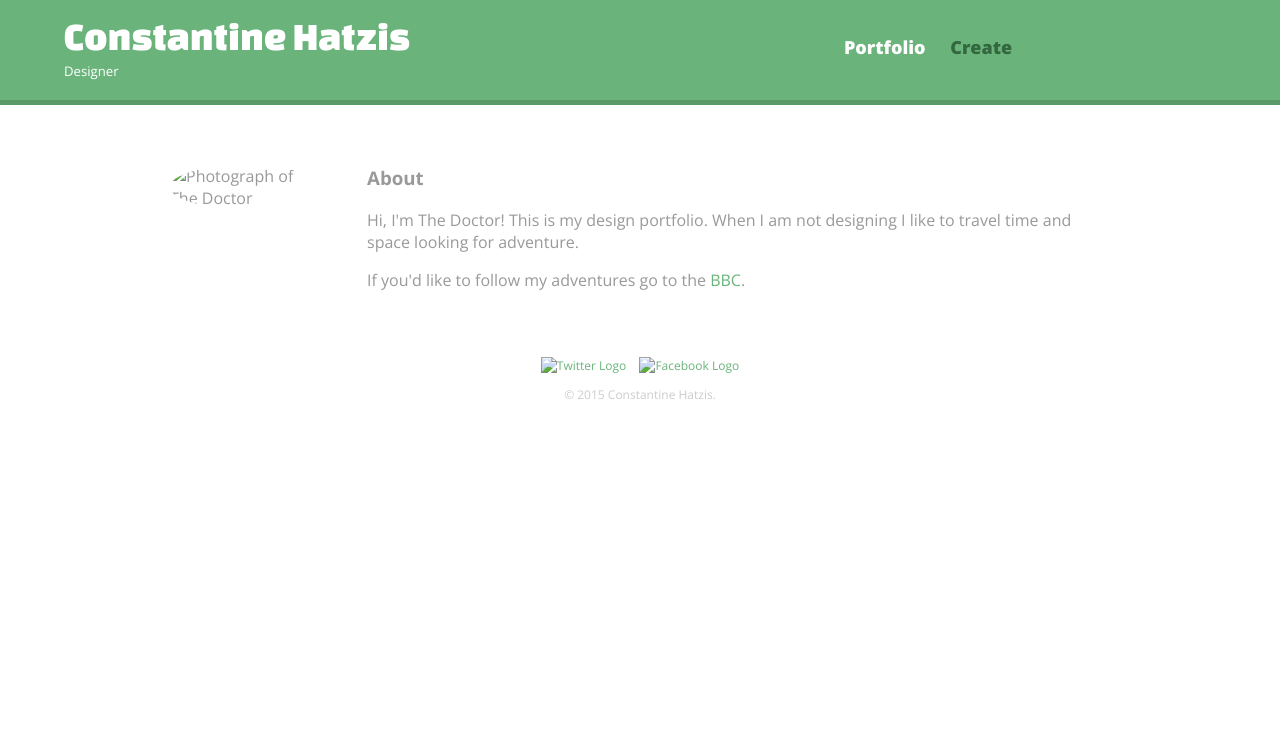
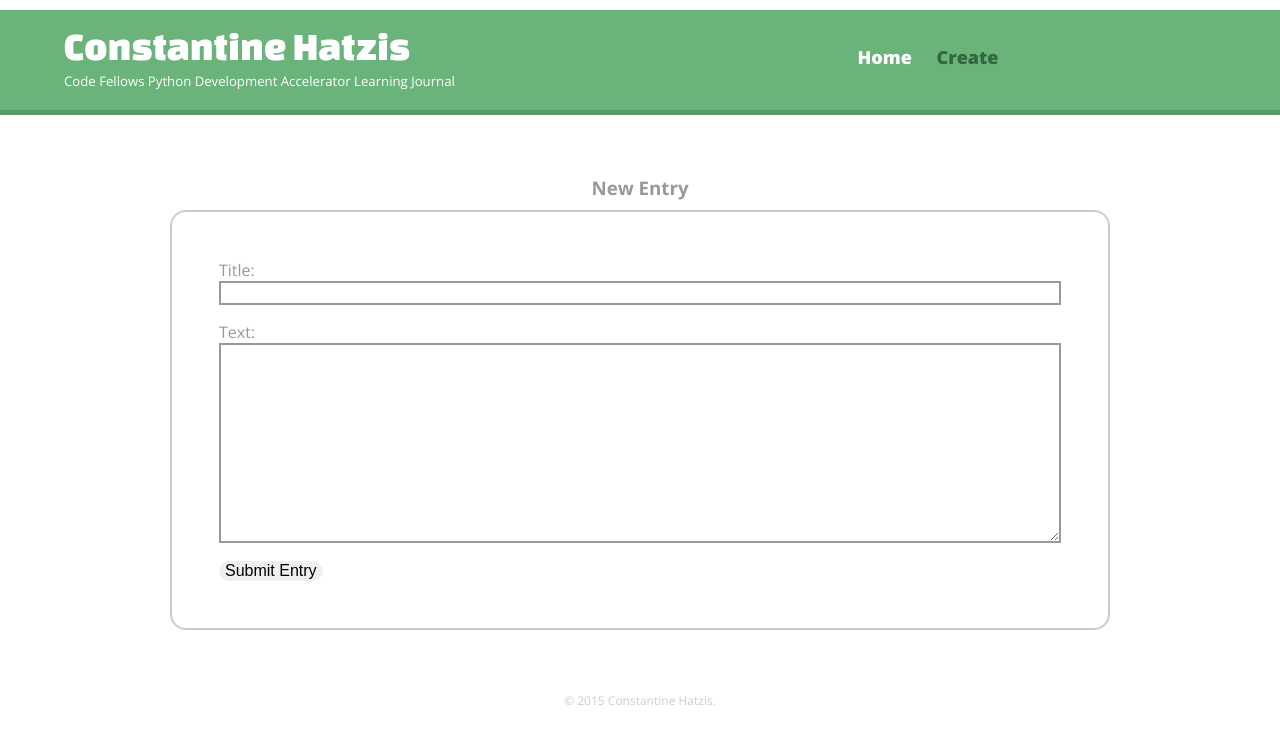
Before and after one commit to constanthatz/learning-journal, a plain HTML site: page mockups/create.html in a window 1280 px wide. Drawn offline with nearby package versions, Linux system fonts and the light colour scheme.

Commit message:
Create form page layout set.

```diff
--- a/mockups/create.html
+++ b/mockups/create.html
@@ -2,7 +2,7 @@
 <html>
     <head>
         <meta charset="utf-8">
-    <title>Constantine Hatzis | Designer</title>
+        <title>Constantine Hatzis' Learning Journal</title>
         <link rel="stylesheet" href="normalize.css">
         <link href='http://fonts.googleapis.com/css?family=Changa+One|Open+Sans:400italic,700italic,400,700,800' rel='stylesheet' type='text/css'>
         <link rel="stylesheet" href="style.css">
@@ -13,25 +13,33 @@
         <header>
             <a href="index.html" id="logo">
                 <h1>Constantine Hatzis</h1>
-        <h2>Designer  </h2>
+                <h2>Code Fellows Python Development Accelerator Learning Journal</h2>
             </a>
             <nav>
                 <ul>
-          <li><a href="index.html">Portfolio</a></li>
+                    <li><a href="index.html">Home</a></li>
                     <li><a href="create.html" class="selected">Create</a></li>
                 </ul>
             </nav>
         </header>
         <div id="wrapper">
             <section>
-        <img src="img/thedoctor.jpg" alt="Photograph of The Doctor" class="profile-photo">
-        <h3>About</h3>
-        <p>Hi, I'm The Doctor! This is my design portfolio. When I am not designing I like to travel time and space looking for adventure.</p>
-        <p>If you'd like to follow my adventures go to the <a href="http://www.bbc.co.uk/programmes/b006q2x0">BBC</a>.</p>
+                <h3 id="new_entry">New Entry</h3>
+                <form action="/somewhere" method="get">
+                    <div>
+                        <label for="journal_title">Title:</label>
+                        <input type="text" id="journal_title" />
+                    </div>
+                    <div>
+                        <label for="journal_text">Text:</label>
+                        <textarea id="journal_text"></textarea>
+                    </div>
+                    <div class="button">
+                        <button type="submit">Submit Entry</button>
+                    </div>
+                </form>
             </section>
             <footer>
-        <a href="http://twitter.com"><img src="img/twitter-wrap.png" alt="Twitter Logo" class="social-icon"></a>
-        <a href="http://facebook.com"><img src="img/facebook-wrap.png" alt="Facebook Logo" class="social-icon"></a>
                 <p>&copy; 2015 Constantine Hatzis.</p>
             </footer>
         </div>
--- a/mockups/style.css
+++ b/mockups/style.css
@@ -103,21 +103,13 @@ footer {
 
 
 /*********************************
-PAGE: PORTFOLIO
+PAGE: HOME
 **********************************/
 
 #gallery {
   margin: 0;
   padding: 0;
   list-style: none;
-}
-
-#gallery li {
-  float: left;
-  width: 45%;
-  margin: 2.5%;
-  background-color: #f5f5f5;
-  color: #bdc3c7;
 }
 
 #gallery li a p {
@@ -130,7 +122,7 @@ PAGE: PORTFOLIO
 
 
 /*********************************
-PAGE: ABOUT
+PAGE: DETAIL
 **********************************/
 
 .profile-photo {
@@ -143,8 +135,49 @@ PAGE: ABOUT
 
 
 /*********************************
-PAGE: CONTACT
+PAGE: CREATE
 **********************************/
+
+form {
+    width: 100%;
+    padding: 5%;
+    border: 2px solid #CCC;
+    border-radius: 1em;
+    box-sizing: border-box;
+}
+
+form div + div {
+    margin-top: 1em;
+}
+
+label {
+    display: block;
+    width: 5%;
+}
+
+textarea {
+    height: 200px;
+}
+
+input, textarea {
+    width: 100%;
+    border: 2px solid #999;
+    box-sizing: border-box;
+}
+
+input:focus, textarea:focus {
+    border-color: #000;
+}
+
+button {
+    border-radius: 1em;
+    border: 0px #CCC;
+}
+
+#new_entry {
+  margin: 10px auto;
+  text-align: center;
+}
 
 .contact-info {
   list-style: none;
```
Lines whose indentation alone changed are shown as unchanged.
